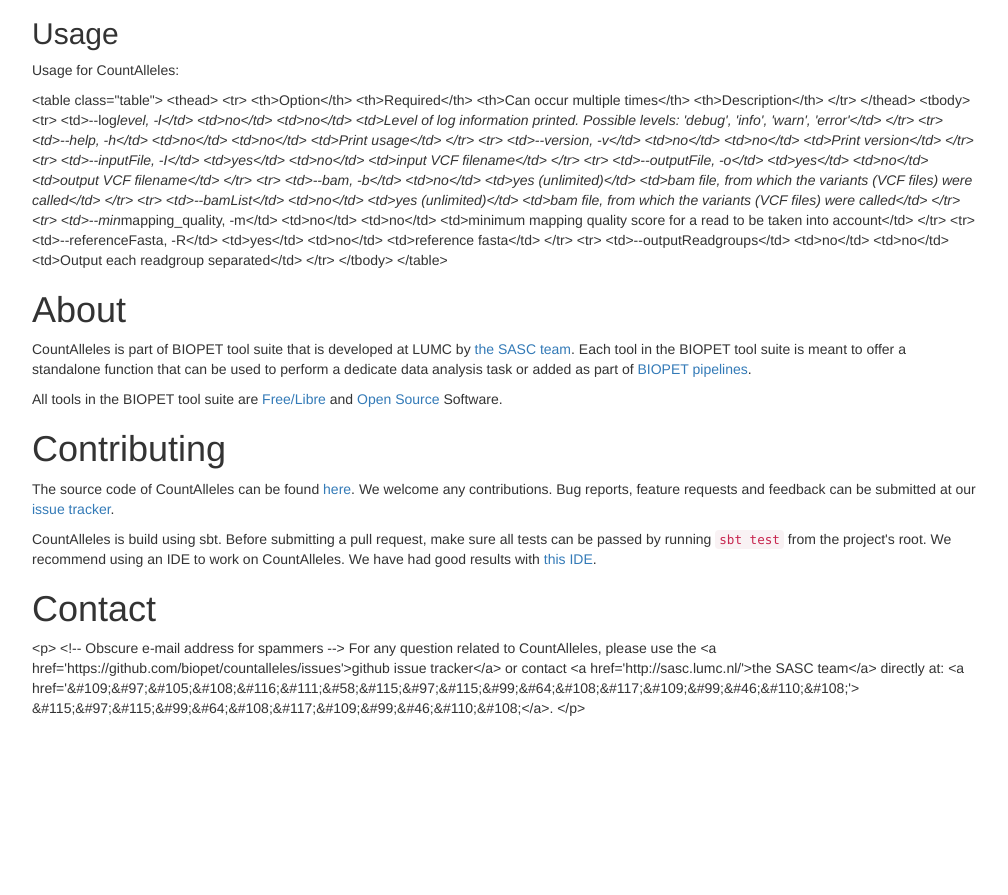
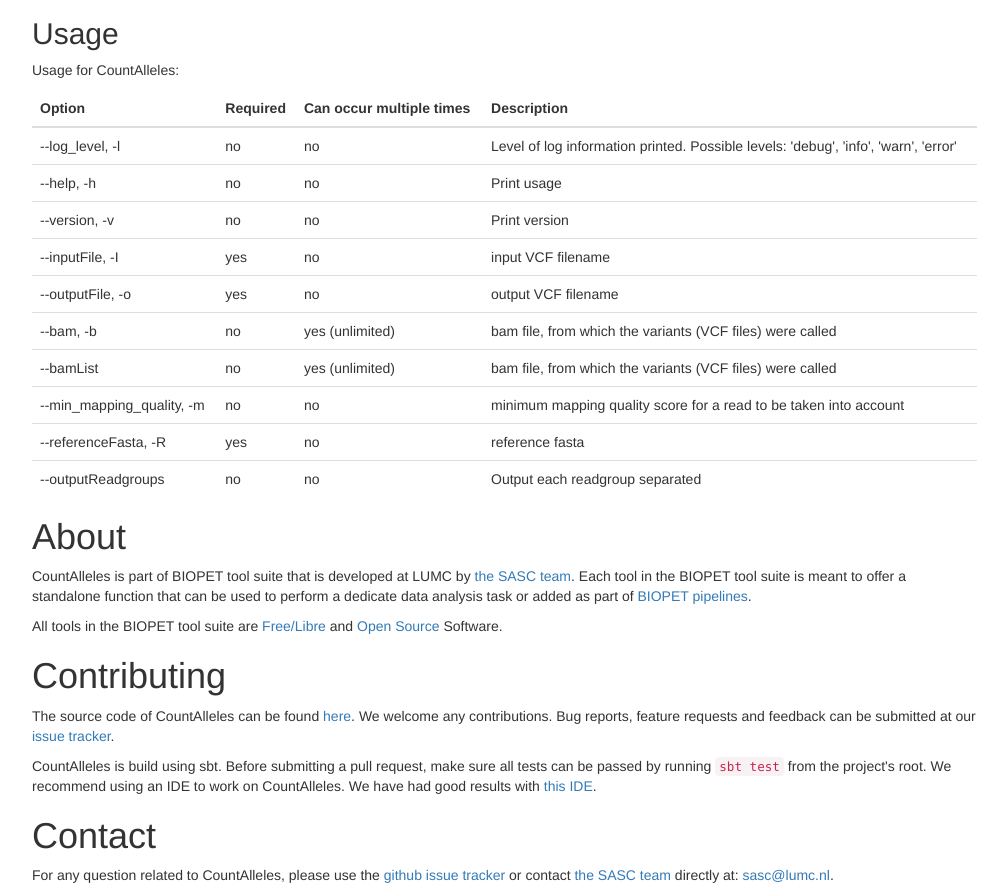
Before and after one commit to biopet/countalleles, a plain HTML site: page develop/index.html in a window 1280 px wide. Shown: the part 851-1746 px from the top of the page, without its empty margins (233-1241 px from the left). Before the commit the page ends 1579 px from the top, so only its background shows below. Drawn offline with nearby package versions, Linux system fonts and the light colour scheme.

Commit message:
updated site

```diff
--- a/develop/index.html
+++ b/develop/index.html
@@ -1,3 +1,24 @@
+<!--
+   Copyright (c) 2014 Biopet
+
+   Permission is hereby granted, free of charge, to any person obtaining a copy of
+   this software and associated documentation files (the "Software"), to deal in
+   the Software without restriction, including without limitation the rights to
+   use, copy, modify, merge, publish, distribute, sublicense, and/or sell copies of
+   the Software, and to permit persons to whom the Software is furnished to do so,
+   subject to the following conditions:
+
+   The above copyright notice and this permission notice shall be included in all
+   copies or substantial portions of the Software.
+
+   THE SOFTWARE IS PROVIDED "AS IS", WITHOUT WARRANTY OF ANY KIND, EXPRESS OR
+   IMPLIED, INCLUDING BUT NOT LIMITED TO THE WARRANTIES OF MERCHANTABILITY, FITNESS
+   FOR A PARTICULAR PURPOSE AND NONINFRINGEMENT. IN NO EVENT SHALL THE AUTHORS OR
+   COPYRIGHT HOLDERS BE LIABLE FOR ANY CLAIM, DAMAGES OR OTHER LIABILITY, WHETHER
+   IN AN ACTION OF CONTRACT, TORT OR OTHERWISE, ARISING FROM, OUT OF OR IN
+   CONNECTION WITH THE SOFTWARE OR THE USE OR OTHER DEALINGS IN THE SOFTWARE.
+-->
+
 <!DOCTYPE html>
 <html lang="en">
   <head>
@@ -115,78 +136,78 @@
 
         <h2 id="usage" class="section">Usage</h2>
         <p>Usage for CountAlleles:</p>
-        <p>&lt;table class=&quot;table&quot;&gt;
-          &lt;thead&gt;
-            &lt;tr&gt;
-              &lt;th&gt;Option&lt;/th&gt;
-              &lt;th&gt;Required&lt;/th&gt;
-              &lt;th&gt;Can occur multiple times&lt;/th&gt;
-              &lt;th&gt;Description&lt;/th&gt;
-            &lt;/tr&gt;
-          &lt;/thead&gt;
-          &lt;tbody&gt;
-            &lt;tr&gt;
-              &lt;td&gt;--log<em>level, -l&lt;/td&gt;
-              &lt;td&gt;no&lt;/td&gt;
-              &lt;td&gt;no&lt;/td&gt;
-              &lt;td&gt;Level of log information printed. Possible levels: &#39;debug&#39;, &#39;info&#39;, &#39;warn&#39;, &#39;error&#39;&lt;/td&gt;
-            &lt;/tr&gt;
-            &lt;tr&gt;
-              &lt;td&gt;--help, -h&lt;/td&gt;
-              &lt;td&gt;no&lt;/td&gt;
-              &lt;td&gt;no&lt;/td&gt;
-              &lt;td&gt;Print usage&lt;/td&gt;
-            &lt;/tr&gt;
-            &lt;tr&gt;
-              &lt;td&gt;--version, -v&lt;/td&gt;
-              &lt;td&gt;no&lt;/td&gt;
-              &lt;td&gt;no&lt;/td&gt;
-              &lt;td&gt;Print version&lt;/td&gt;
-            &lt;/tr&gt;
-            &lt;tr&gt;
-              &lt;td&gt;--inputFile, -I&lt;/td&gt;
-              &lt;td&gt;yes&lt;/td&gt;
-              &lt;td&gt;no&lt;/td&gt;
-              &lt;td&gt;input VCF filename&lt;/td&gt;
-            &lt;/tr&gt;
-            &lt;tr&gt;
-              &lt;td&gt;--outputFile, -o&lt;/td&gt;
-              &lt;td&gt;yes&lt;/td&gt;
-              &lt;td&gt;no&lt;/td&gt;
-              &lt;td&gt;output VCF filename&lt;/td&gt;
-            &lt;/tr&gt;
-            &lt;tr&gt;
-              &lt;td&gt;--bam, -b&lt;/td&gt;
-              &lt;td&gt;no&lt;/td&gt;
-              &lt;td&gt;yes (unlimited)&lt;/td&gt;
-              &lt;td&gt;bam file, from which the variants (VCF files) were called&lt;/td&gt;
-            &lt;/tr&gt;
-            &lt;tr&gt;
-              &lt;td&gt;--bamList&lt;/td&gt;
-              &lt;td&gt;no&lt;/td&gt;
-              &lt;td&gt;yes (unlimited)&lt;/td&gt;
-              &lt;td&gt;bam file, from which the variants (VCF files) were called&lt;/td&gt;
-            &lt;/tr&gt;
-            &lt;tr&gt;
-              &lt;td&gt;--min</em>mapping_quality, -m&lt;/td&gt;
-              &lt;td&gt;no&lt;/td&gt;
-              &lt;td&gt;no&lt;/td&gt;
-              &lt;td&gt;minimum mapping quality score for a read to be taken into account&lt;/td&gt;
-            &lt;/tr&gt;
-            &lt;tr&gt;
-              &lt;td&gt;--referenceFasta, -R&lt;/td&gt;
-              &lt;td&gt;yes&lt;/td&gt;
-              &lt;td&gt;no&lt;/td&gt;
-              &lt;td&gt;reference fasta&lt;/td&gt;
-            &lt;/tr&gt;
-            &lt;tr&gt;
-              &lt;td&gt;--outputReadgroups&lt;/td&gt;
-              &lt;td&gt;no&lt;/td&gt;
-              &lt;td&gt;no&lt;/td&gt;
-              &lt;td&gt;Output each readgroup separated&lt;/td&gt;
-            &lt;/tr&gt;
-          &lt;/tbody&gt;
-        &lt;/table&gt;</p>
+        <table class="table">
+          <thead>
+            <tr>
+              <th>Option</th>
+              <th>Required</th>
+              <th>Can occur multiple times</th>
+              <th>Description</th>
+            </tr>
+          </thead>
+          <tbody>
+            <tr>
+              <td>--log_level, -l</td>
+              <td>no</td>
+              <td>no</td>
+              <td>Level of log information printed. Possible levels: &#39;debug&#39;, &#39;info&#39;, &#39;warn&#39;, &#39;error&#39;</td>
+            </tr>
+            <tr>
+              <td>--help, -h</td>
+              <td>no</td>
+              <td>no</td>
+              <td>Print usage</td>
+            </tr>
+            <tr>
+              <td>--version, -v</td>
+              <td>no</td>
+              <td>no</td>
+              <td>Print version</td>
+            </tr>
+            <tr>
+              <td>--inputFile, -I</td>
+              <td>yes</td>
+              <td>no</td>
+              <td>input VCF filename</td>
+            </tr>
+            <tr>
+              <td>--outputFile, -o</td>
+              <td>yes</td>
+              <td>no</td>
+              <td>output VCF filename</td>
+            </tr>
+            <tr>
+              <td>--bam, -b</td>
+              <td>no</td>
+              <td>yes (unlimited)</td>
+              <td>bam file, from which the variants (VCF files) were called</td>
+            </tr>
+            <tr>
+              <td>--bamList</td>
+              <td>no</td>
+              <td>yes (unlimited)</td>
+              <td>bam file, from which the variants (VCF files) were called</td>
+            </tr>
+            <tr>
+              <td>--min_mapping_quality, -m</td>
+              <td>no</td>
+              <td>no</td>
+              <td>minimum mapping quality score for a read to be taken into account</td>
+            </tr>
+            <tr>
+              <td>--referenceFasta, -R</td>
+              <td>yes</td>
+              <td>no</td>
+              <td>reference fasta</td>
+            </tr>
+            <tr>
+              <td>--outputReadgroups</td>
+              <td>no</td>
+              <td>no</td>
+              <td>Output each readgroup separated</td>
+            </tr>
+          </tbody>
+        </table>
 
         <h1 id="about" class="section">About</h1>
         <p>CountAlleles is part of BIOPET tool suite that is developed at LUMC by <a href="http://sasc.lumc.nl/">the SASC team</a>.
@@ -204,14 +225,14 @@
         good results with <a href="https://www.jetbrains.com/idea/">this IDE</a>.</p>
 
         <h1 id="contact" class="section">Contact</h1>
-        <p>&lt;p&gt;
-          &lt;!-- Obscure e-mail address for spammers --&gt;
+        <p>
+          <!-- Obscure e-mail address for spammers -->
         For any question related to CountAlleles, please use the
-        &lt;a href=&#39;https://github.com/biopet/countalleles/issues&#39;&gt;github issue tracker&lt;/a&gt;
+        <a href='https://github.com/biopet/countalleles/issues'>github issue tracker</a>
         or contact
-         &lt;a href=&#39;http://sasc.lumc.nl/&#39;&gt;the SASC team&lt;/a&gt; directly at: &lt;a href=&#39;&amp;#109;&amp;#97;&amp;#105;&amp;#108;&amp;#116;&amp;#111;&amp;#58;&amp;#115;&amp;#97;&amp;#115;&amp;#99;&amp;#64;&amp;#108;&amp;#117;&amp;#109;&amp;#99;&amp;#46;&amp;#110;&amp;#108;&#39;&gt;
-        &amp;#115;&amp;#97;&amp;#115;&amp;#99;&amp;#64;&amp;#108;&amp;#117;&amp;#109;&amp;#99;&amp;#46;&amp;#110;&amp;#108;&lt;/a&gt;.
-        &lt;/p&gt;</p>
+         <a href='http://sasc.lumc.nl/'>the SASC team</a> directly at: <a href='&#109;&#97;&#105;&#108;&#116;&#111;&#58;&#115;&#97;&#115;&#99;&#64;&#108;&#117;&#109;&#99;&#46;&#110;&#108;'>
+        &#115;&#97;&#115;&#99;&#64;&#108;&#117;&#109;&#99;&#46;&#110;&#108;</a>.
+        </p>
 
       </div>
     </div>
```
Also changed, not shown: develop/api/nl/biopet/tools/countalleles/CountAlleles$.html (+34 -0 lines), develop/css/docs.css (+21 -0 lines).
